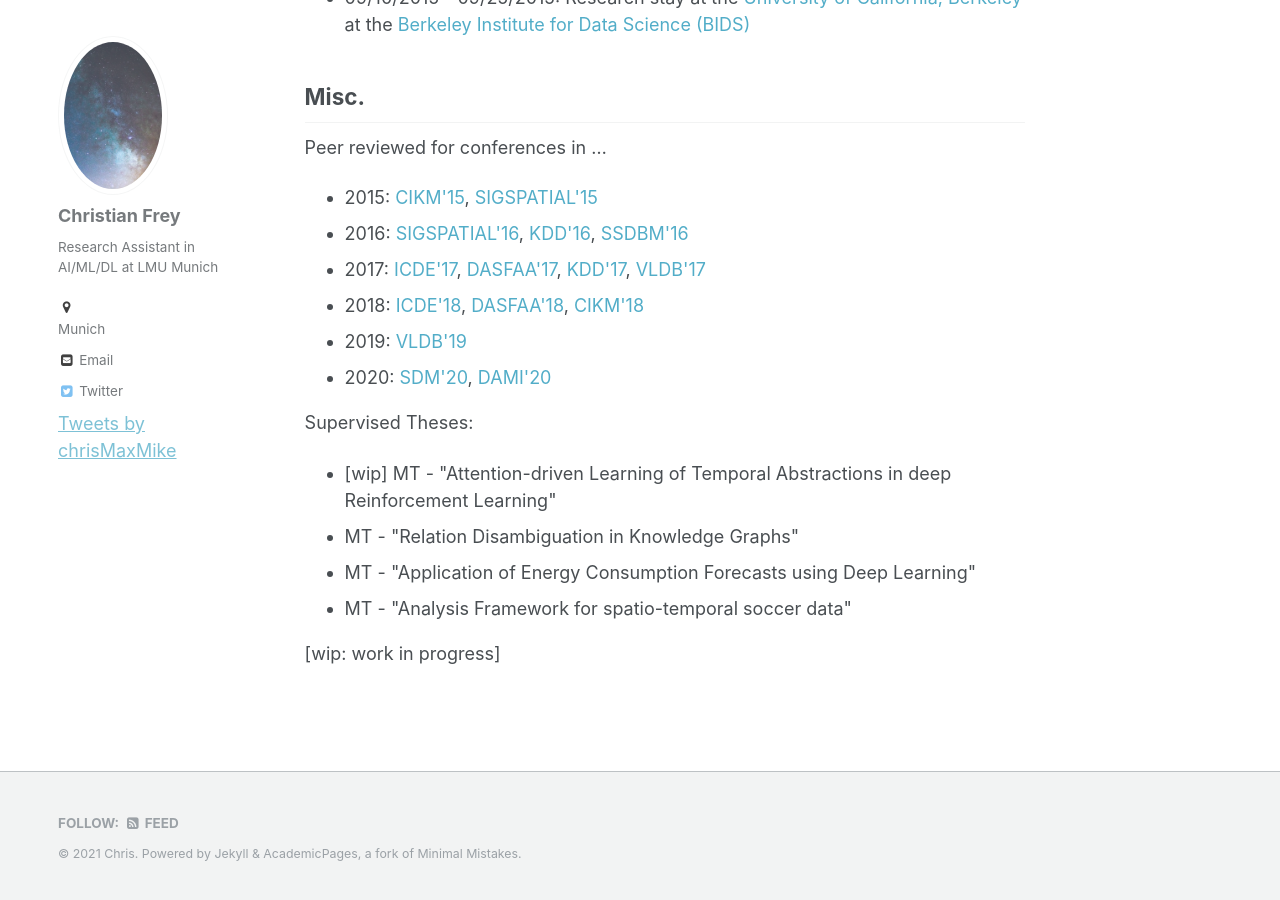
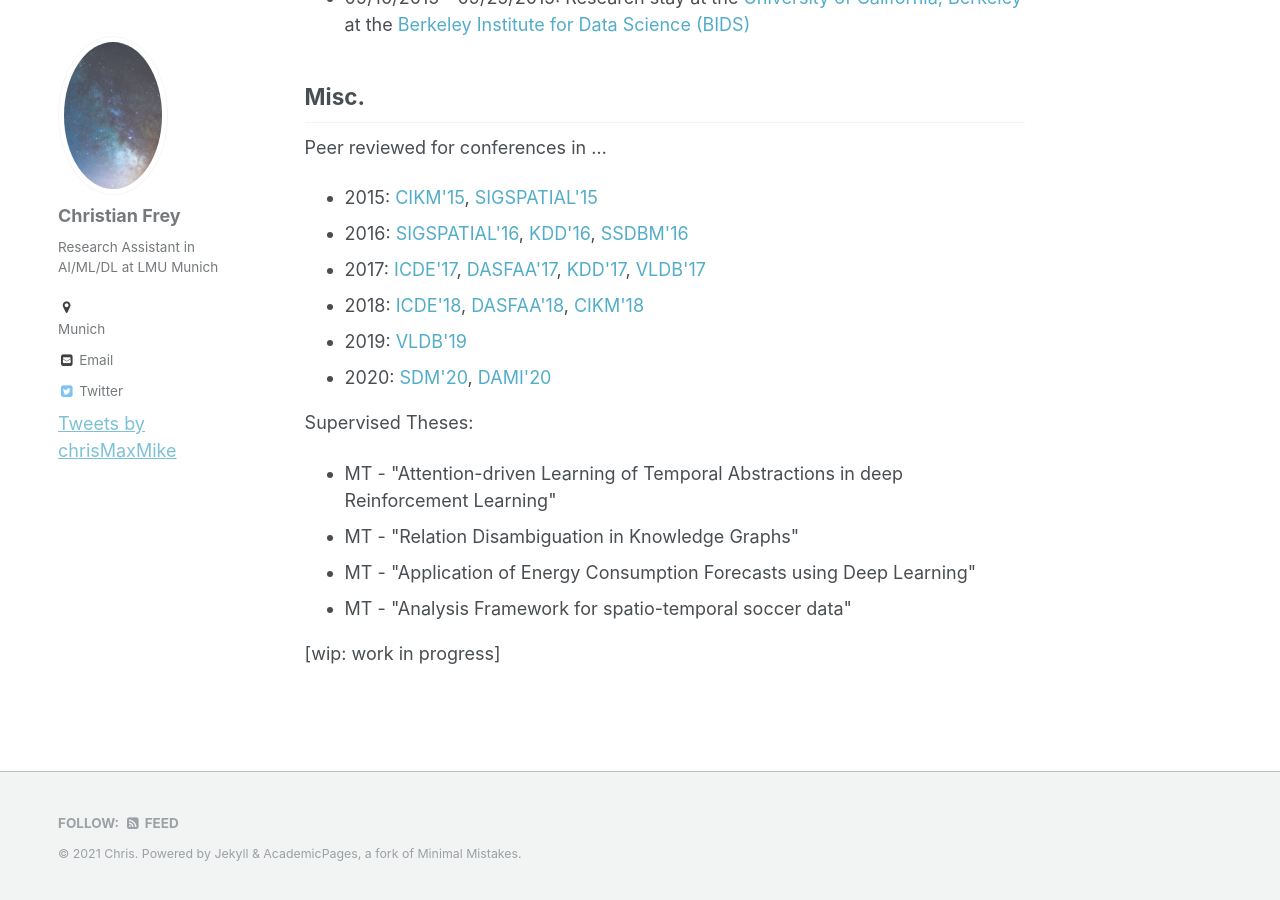
Before and after one commit to christianmaxmike/christianmaxmike.github.io, a Jekyll site: the page built from _pages/about.md, in a window 1280 px wide and 900 px high, scrolled down 874 px. Built offline with Jekyll 4.4.1, drawn with Linux system fonts in a browser that asks for light colours; comment, search, counter and statistics services are not loaded.

Commit message:
Update about.md

```diff
--- a/_pages/about.md
+++ b/_pages/about.md
@@ -59,7 +59,7 @@ Peer reviewed for conferences in ...
 
 Supervised Theses:
 <ul>
-<li>[wip] MT - "Attention-driven Learning of Temporal Abstractions in deep Reinforcement Learning"</li>
+<li>MT - "Attention-driven Learning of Temporal Abstractions in deep Reinforcement Learning"</li>
 <li>MT - "Relation Disambiguation in Knowledge Graphs"</li>
 <li>MT - "Application of Energy Consumption Forecasts using Deep Learning"</li>
 <li>MT - "Analysis Framework for spatio-temporal soccer data"</li>
```
